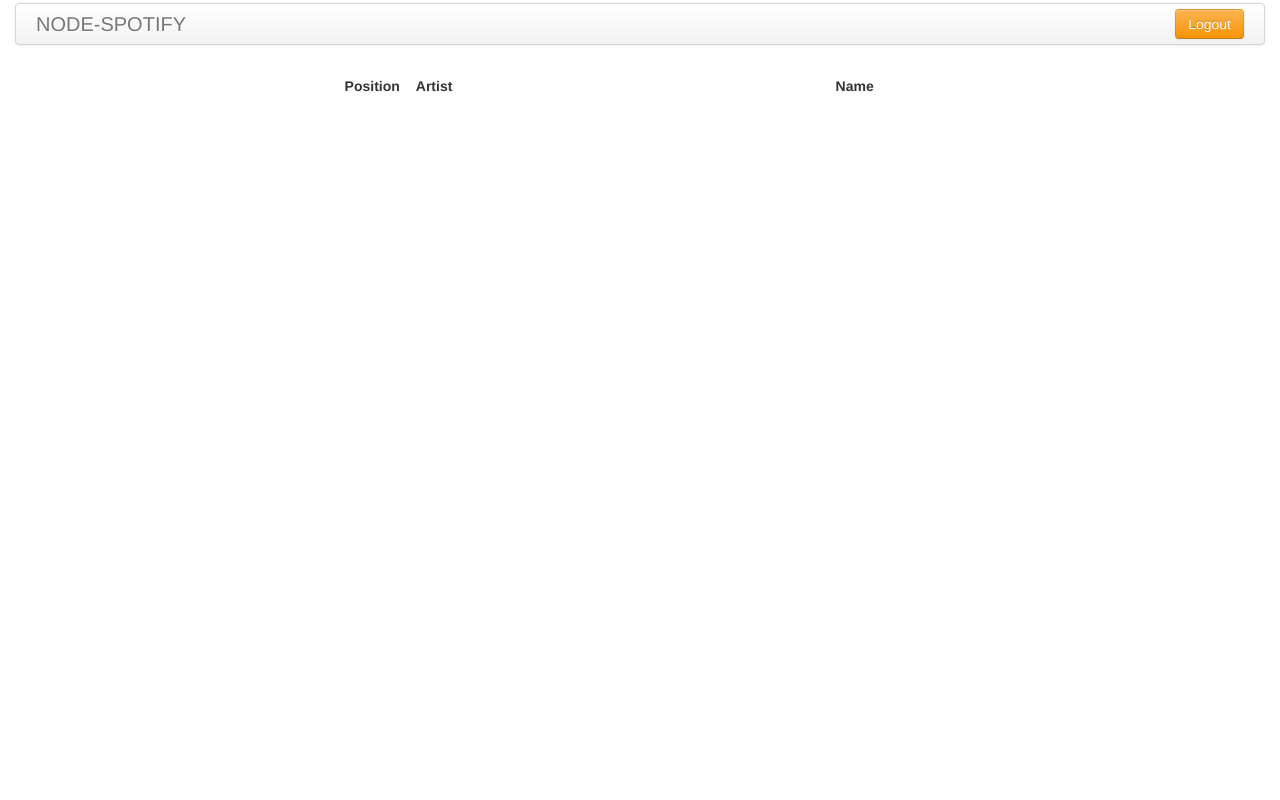
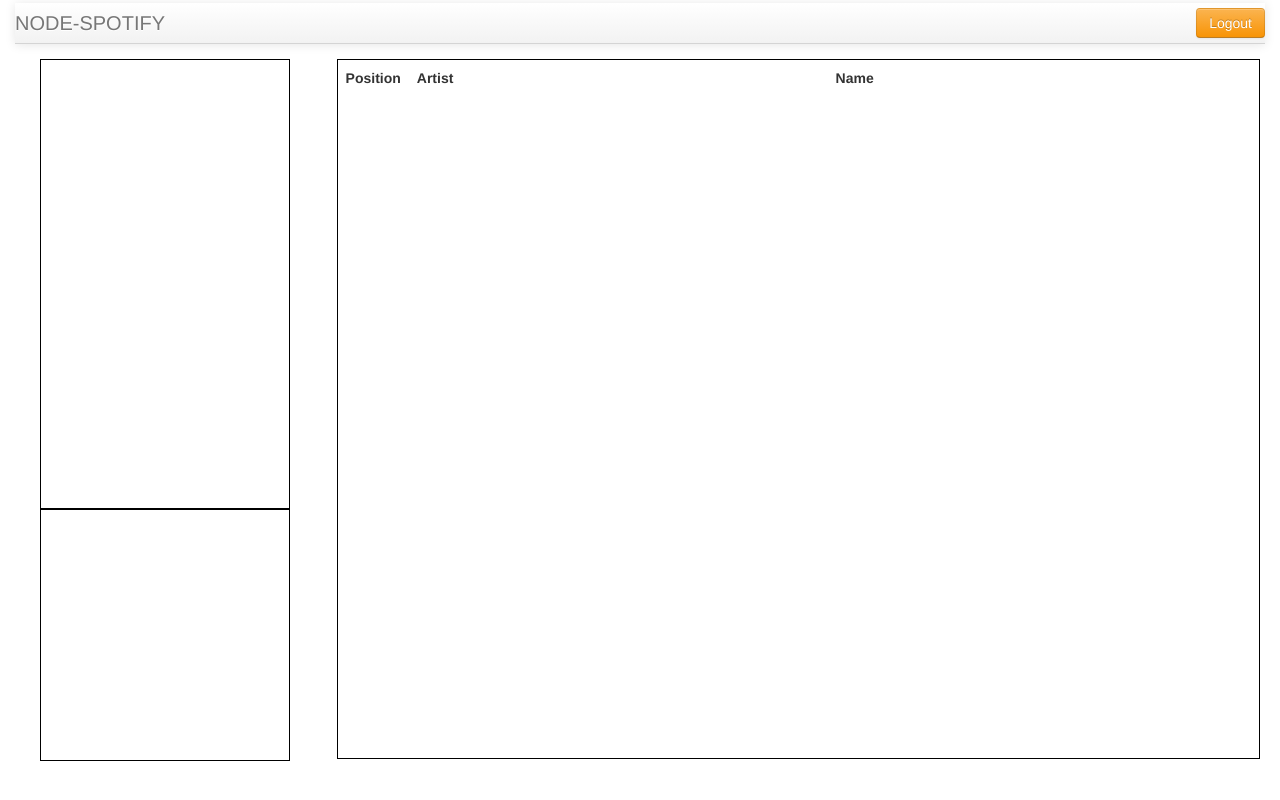
Before and after one commit to FrontierPsychiatrist/node-spotify, a plain HTML site: page frontend/index.html in a window 1280 px wide. Drawn offline with Linux system fonts and the light colour scheme.

Commit message:
Layout with "now playing"

```diff
--- /dev/null
+++ b/frontend/css/node-spotify.css
@@ -0,0 +1,25 @@
+body {
+    padding-top: 59px;
+}
+
+#playlist-menu {
+    border: 1px black solid;
+    overflow: auto;
+    height: 450px;
+}
+
+#playlist-menu a {
+    padding-top: 3px;
+    padding-bottom: 3px;
+}
+
+#content {
+    border: 1px black solid;
+    overflow: auto;
+    height: 700px;
+}
+
+#now-playing {
+    border: 1px black solid;
+    height: 250px;
+}
--- a/frontend/index.html
+++ b/frontend/index.html
@@ -3,10 +3,11 @@
 <head>
     <title>Spotify</title>
     <link rel="stylesheet" type="text/css" href="css/bootstrap.min.css" media="all">
+    <link rel="stylesheet" type="text/css" href="css/node-spotify.css"/>
     <script data-main="js/main" src="require.js"></script>
 </head>
 <body>
-<div class="navbar nav-header">
+<div class="navbar nav-header navbar-fixed-top">
     <div class="navbar-inner">
         <span class="brand">node-spotify</span>
         <button id="logoutButton" class="pull-right btn btn-warning">Logout</button>
@@ -16,18 +17,22 @@
 <div class="container-fluid">
     <div class="row-fluid">
         <div class="span3">
-        <ul class="nav nav-tabs nav-stacked" id="playlists">
+            <div class="container-fluid">
+                <div class="row-fluid">
+                    <div class="span12" id="playlist-menu"><ul class="nav nav-tabs nav-stacked" id="playlists"></ul></div>
+                </div>
+                <div class ="row-fluid">
+                    <div class="span12">
+                        <div id="now-playing"></div>
+                    </div>
+                </div>
+            </div>
 
-        </ul>
         </div>
         <div class="span9" id="content">
             <table id="tracks" class="table table-striped">
                 <thead>
-                <tr>
-                    <th style="width: 20px">Position</th>
-                    <th>Artist</th>
-                    <th>Name</th>
-                </tr>
+                    <tr><th style="width: 20px">Position</th><th>Artist</th><th>Name</th></tr>
                 </thead>
                 <tbody>
                 </tbody>
```
Also changed, not shown: frontend/js/socketMock.js (+5 -2 lines). Lines whose indentation alone changed are shown as unchanged.
